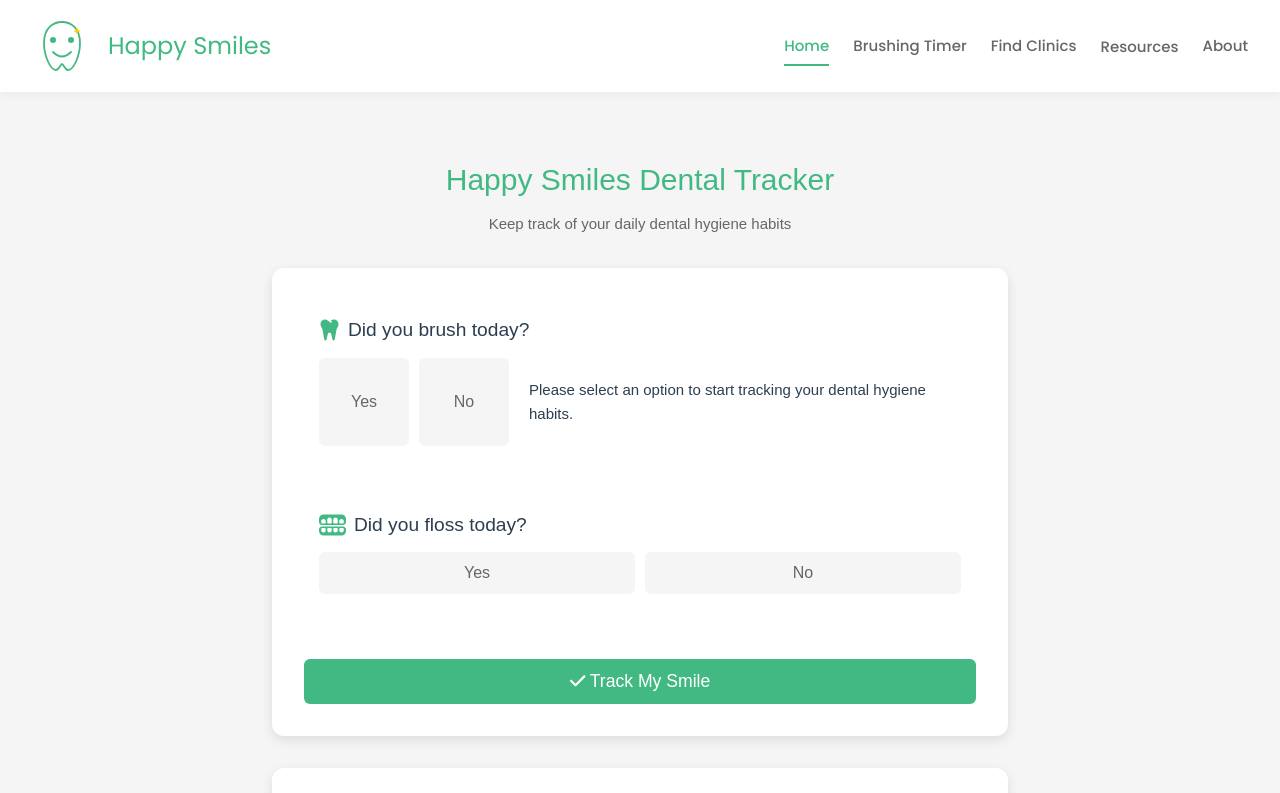
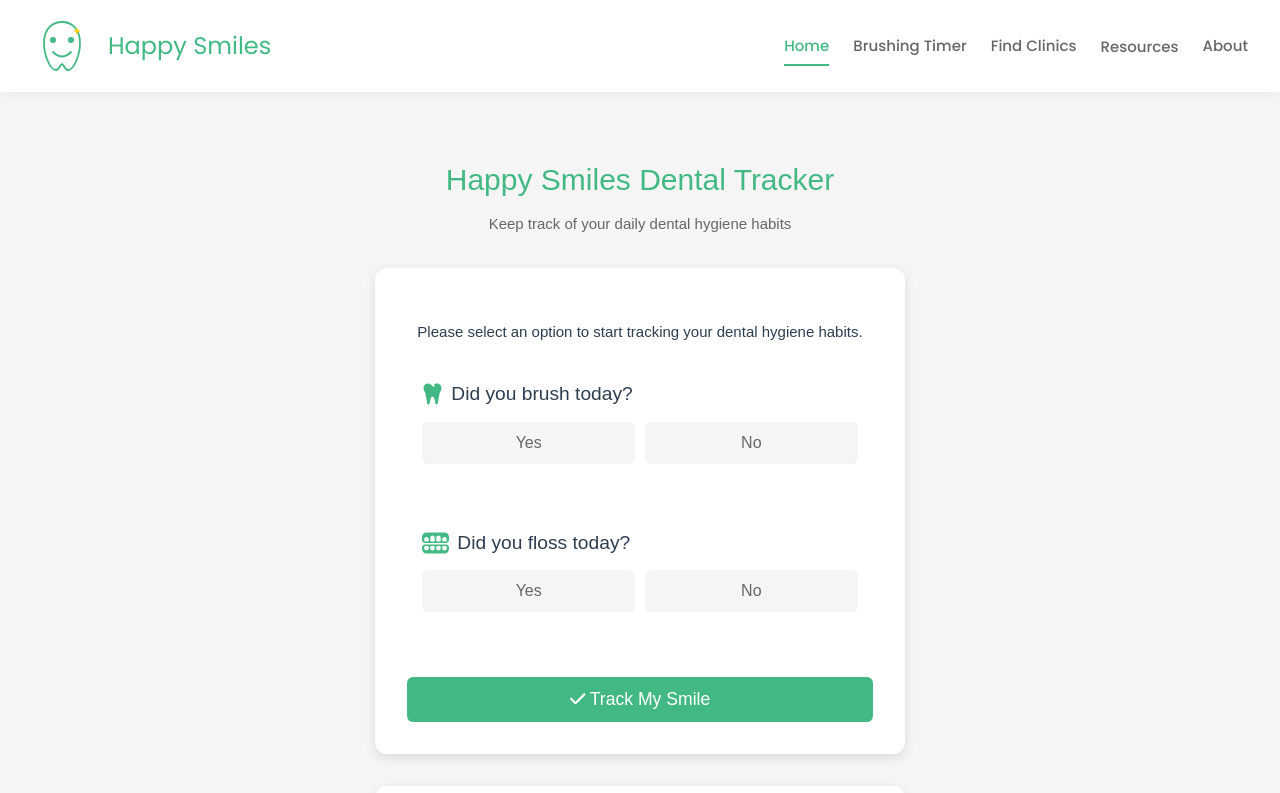
Before and after one commit to Happy-smiles-UNC/happy-smiles, a Vue app: page / in a window 1280 px wide. Shown: the top 793 px of the page. Built offline with nearby package versions, Linux system fonts and the light colour scheme; a small style sheet from the web is missing; what highcharts-vue would draw is missing.

Commit message:
fix: misplaced text

```diff
--- a/src/components/DentalTracker.vue
+++ b/src/components/DentalTracker.vue
@@ -4,6 +4,9 @@
     <p class="subtitle">Keep track of your daily dental hygiene habits</p>
 
     <div class="card">
+      <div v-if="showMessage" class="message-box">
+               <p>Please select an option to start tracking your dental hygiene habits.</p>
+      </div>
       <form @submit.prevent="saveActivity" class="tracker-form">
         <div class="form-group">
           <label>
@@ -22,9 +25,6 @@
               :class="{ active: brushed === false && brushedSelected }"
               @click="setNotBrushed"
             >No</button>
-           <div v-if="showMessage" class="message-box">
-               <p>Please select an option to start tracking your dental hygiene habits.</p>
-             </div>
           </div>
         </div>
 
```
